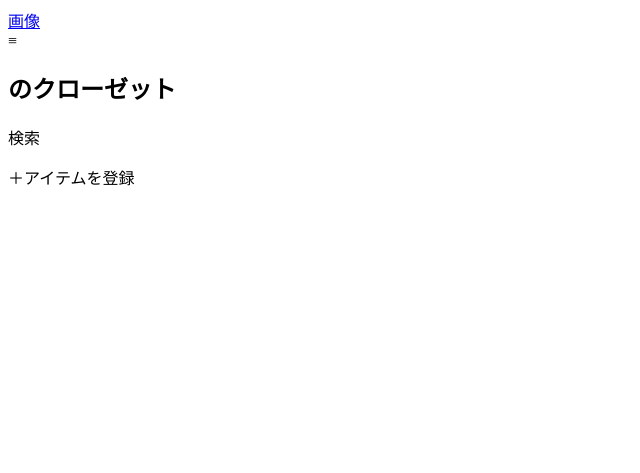
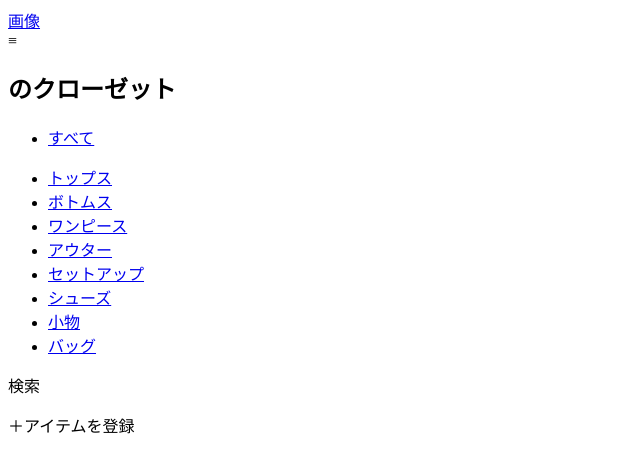
Before and after one commit to yukaaa57/ouchi_closet, a Django app: page /closet/user/1/ in a window 1280 px wide. Shown: the top 473 px of the page, without its empty margins (0-640 px from the left). Run offline with Django 5.2, Linux system fonts and the light colour scheme; the visitor is signed in with stand-in values (Sample User, id 1); data comes from the database, SQL or seed files in the repository.

Commit message:
closet/user_closet,child_closet.htmlへカテゴリリスト追加記載

```diff
--- a/my_app/templates/closet/user_closet.html
+++ b/my_app/templates/closet/user_closet.html
@@ -3,6 +3,49 @@
 {% block content %}
   <h2>{{ owner.nickname }}のクローゼット</h2>
 
+  <div>
+    <ul class="category_all">
+      <li>
+        <a href="{% url 'clothing_list' owner_type owner_id 'all' %}">すべて</a>
+      </li>
+    </ul>
+
+    <ul class="category_list">
+      <li>
+        <a href="{% url 'clothing_list' owner_type owner_id tops_category.id %}">トップス</a>
+      </li>
+
+       <li>
+        <a href="{% url 'clothing_list' owner_type owner_id bottoms_category.id %}">ボトムス</a>
+      </li>
+
+       <li>
+        <a href="{% url 'clothing_list' owner_type owner_id onepiece_category.id %}">ワンピース</a>
+      </li>
+
+       <li>
+        <a href="{% url 'clothing_list' owner_type owner_id outer_category.id %}">アウター</a>
+      </li>
+
+       <li>
+        <a href="{% url 'clothing_list' owner_type owner_id setup_category.id %}">セットアップ</a>
+      </li>
+
+       <li>
+        <a href="{% url 'clothing_list' owner_type owner_id shoes_category.id %}">シューズ</a>
+      </li>
+
+       <li>
+        <a href="{% url 'clothing_list' owner_type owner_id accessory_category.id %}">小物</a>
+      </li>
+
+       <li>
+        <a href="{% url 'clothing_list' owner_type owner_id bag_category.id %}">バッグ</a>
+      </li>
+
+    </ul>
+  </div>
+
   <p>検索</p>
   <p>＋アイテムを登録</p>
 {% endblock content %}
```
Also changed, not shown: my_app/templates/closet/child_closet.html (+43 -0 lines).
